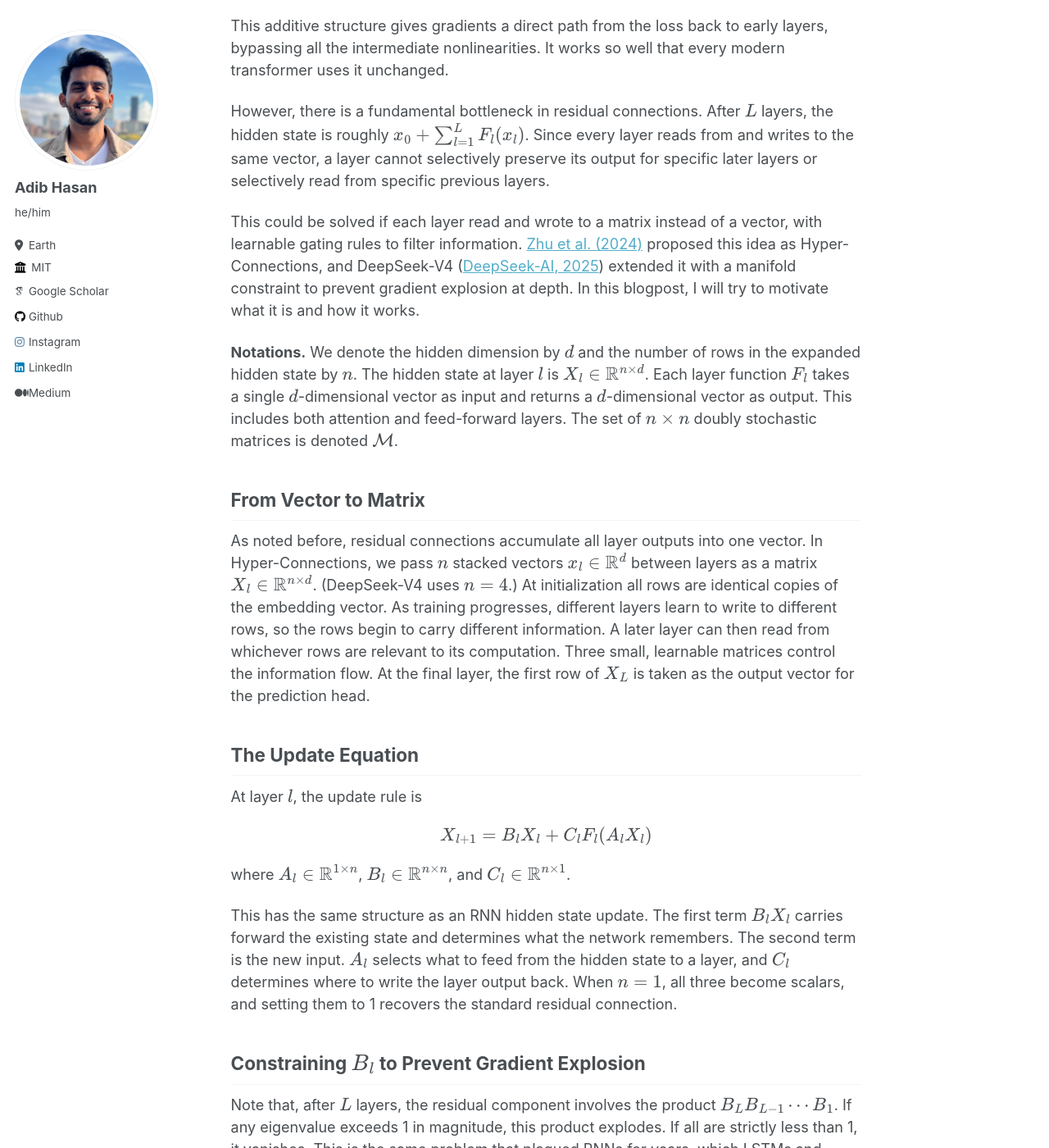
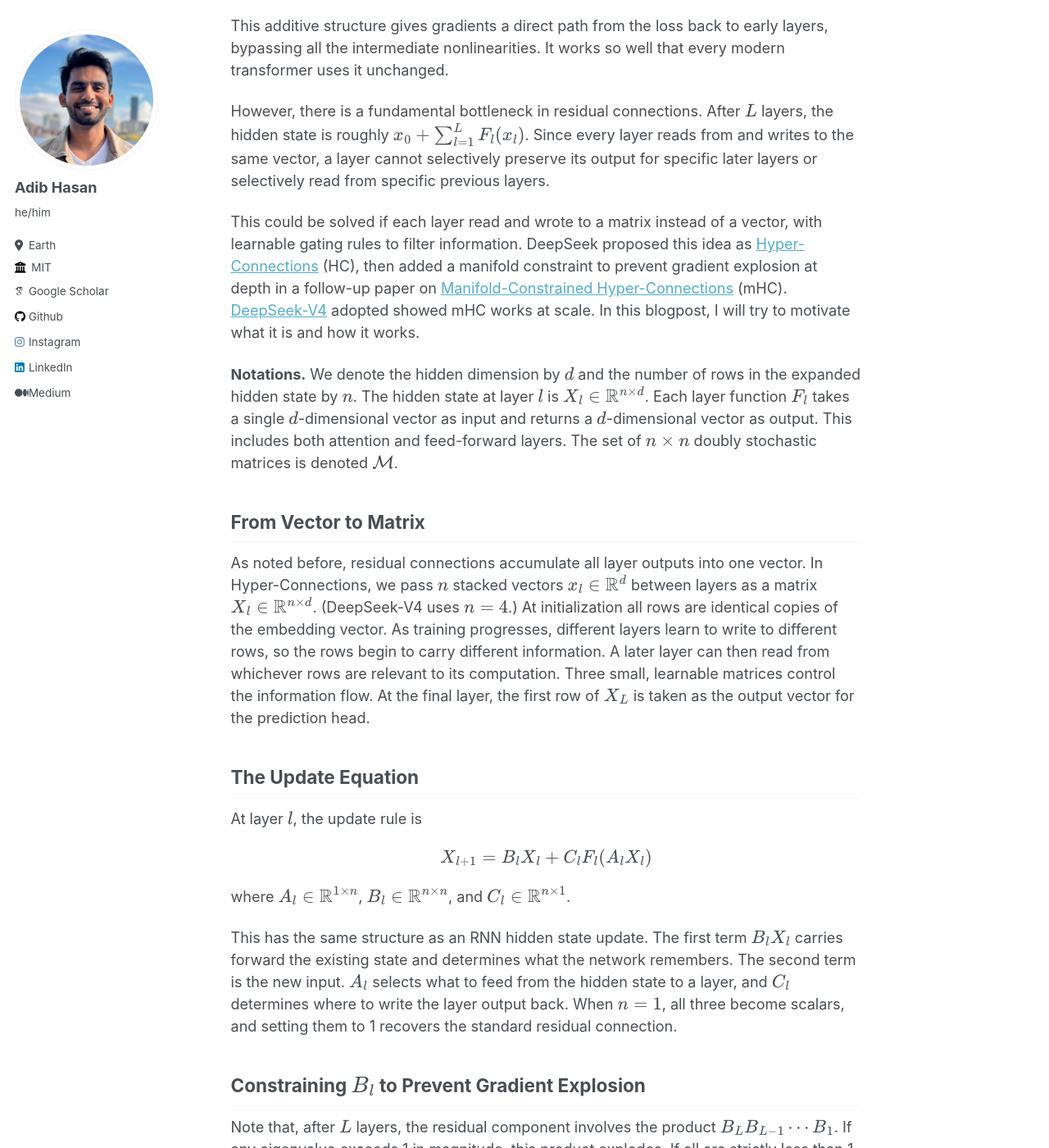
Before and after one commit to Neehan/neehan.github.io, a Jekyll site: the page built from _blog/mhc-residual-connection.md, in a window 1280 px wide and 1400 px high, scrolled down 428 px. Shown: the whole window at 82% size. Built offline with Jekyll 4.4.1, drawn with Linux system fonts in a browser that asks for light colours; some web fonts are replaced; some of the changed text lies outside the part shown.

Commit message:
Fix attribution: HC and mHC are both DeepSeek papers, V4 adopted mHC
Co-Authored-By: Claude Opus 4.6 (1M context) <noreply@anthropic.com>

```diff
--- a/_blog/mhc-residual-connection.md
+++ b/_blog/mhc-residual-connection.md
@@ -19,7 +19,7 @@ This additive structure gives gradients a direct path from the loss back to earl
 
 However, there is a fundamental bottleneck in residual connections. After $L$ layers, the hidden state is roughly $x\_0 + \sum\_{l=1}^{L} F\_l(x\_l)$. Since every layer reads from and writes to the same vector, a layer cannot selectively preserve its output for specific later layers or selectively read from specific previous layers.
 
-This could be solved if each layer read and wrote to a matrix instead of a vector, with learnable gating rules to filter information. [Zhu et al. (2024)](https://arxiv.org/abs/2409.19606) proposed this idea as Hyper-Connections, and DeepSeek-V4 ([DeepSeek-AI, 2025](https://huggingface.co/deepseek-ai/DeepSeek-V4-Pro/resolve/main/DeepSeek_V4.pdf)) extended it with a manifold constraint to prevent gradient explosion at depth. In this blogpost, I will try to motivate what it is and how it works.
+This could be solved if each layer read and wrote to a matrix instead of a vector, with learnable gating rules to filter information. DeepSeek proposed this idea as [Hyper-Connections](https://arxiv.org/abs/2409.19606) (HC), then added a manifold constraint to prevent gradient explosion at depth in a follow-up paper on [Manifold-Constrained Hyper-Connections](https://arxiv.org/abs/2512.24880) (mHC). [DeepSeek-V4](https://huggingface.co/deepseek-ai/DeepSeek-V4-Pro/resolve/main/DeepSeek_V4.pdf) adopted showed mHC works at scale. In this blogpost, I will try to motivate what it is and how it works.
 
 **Notations.** We denote the hidden dimension by $d$ and the number of rows in the expanded hidden state by $n$. The hidden state at layer $l$ is $X\_l \in \mathbb{R}^{n \times d}$. Each layer function $F\_l$ takes a single $d$-dimensional vector as input and returns a $d$-dimensional vector as output. This includes both attention and feed-forward layers. The set of $n \times n$ doubly stochastic matrices is denoted $\mathcal{M}$.
 
@@ -43,7 +43,7 @@ This has the same structure as an RNN hidden state update. The first term $B\_l
 
 Note that, after $L$ layers, the residual component involves the product $B\_L B\_{L-1} \cdots B\_1$. If any eigenvalue exceeds 1 in magnitude, this product explodes. If all are strictly less than 1, it vanishes. This is the same problem that plagued RNNs for years, which LSTMs and GRUs solved with gating.
 
-DeepSeek-V4 instead constrains $B\_l$ to be a [doubly stochastic matrix](https://en.wikipedia.org/wiki/Doubly_stochastic_matrix), which has the intriguing property that all of its eigenvalues have magnitude at most 1. Equivalently, a matrix $M \in \mathbb{R}^{n \times n}$ is doubly stochastic if all entries are non-negative, every row sums to 1, and every column sums to 1.
+mHC instead constrains $B\_l$ to be a [doubly stochastic matrix](https://en.wikipedia.org/wiki/Doubly_stochastic_matrix), which has the intriguing property that all of its eigenvalues have magnitude at most 1. Equivalently, a matrix $M \in \mathbb{R}^{n \times n}$ is doubly stochastic if all entries are non-negative, every row sums to 1, and every column sums to 1.
 
 $$
 \mathcal{M} = \left\{ M \in \mathbb{R}^{n \times n} \;\middle|\; M \geq 0, \; M \mathbf{1}_n = \mathbf{1}_n, \; \mathbf{1}_n^\top M = \mathbf{1}_n^\top \right\}
```
